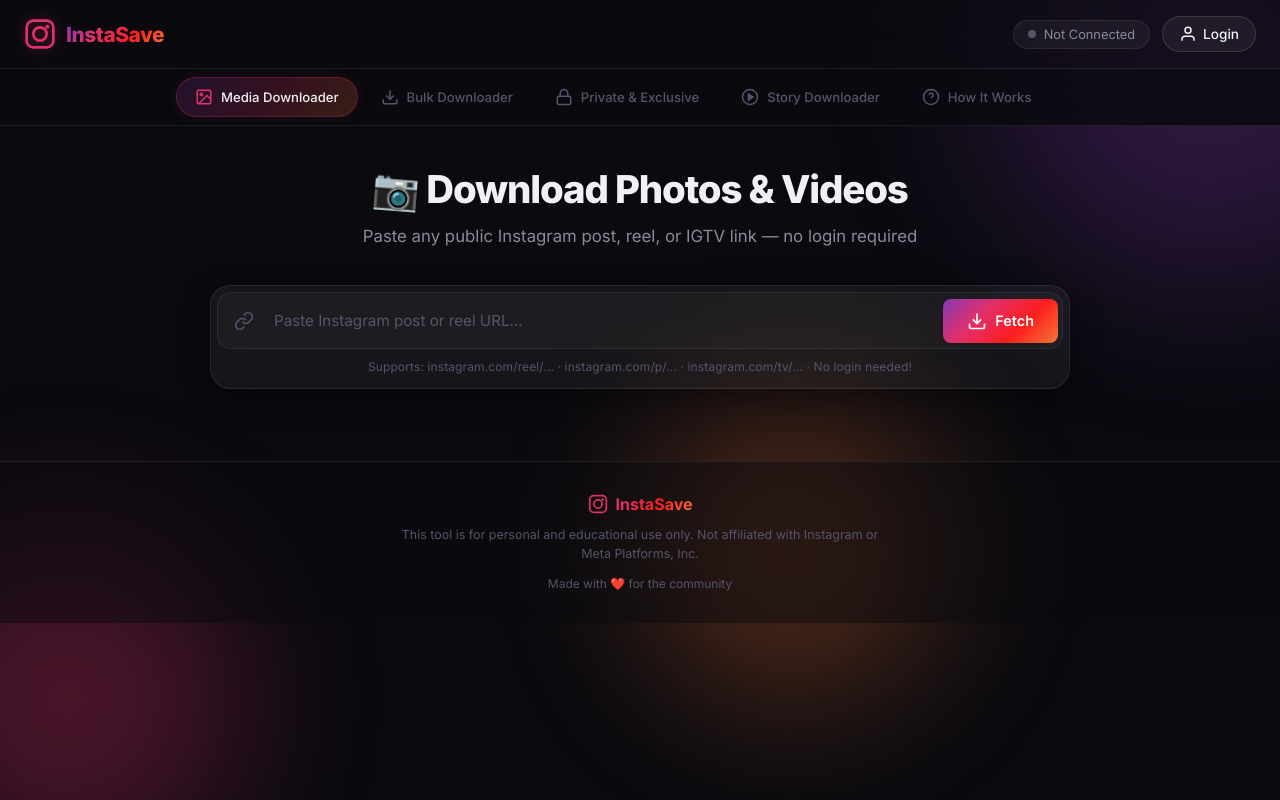
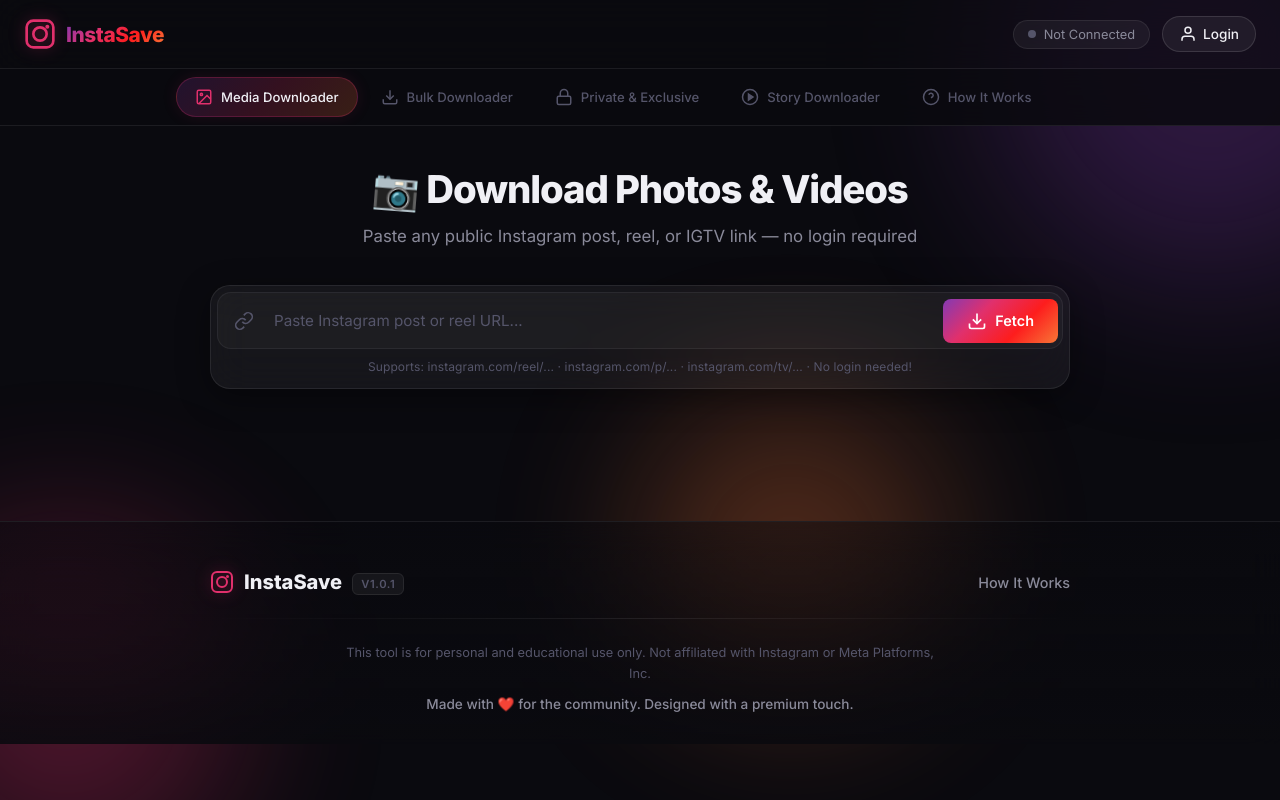
Before and after one commit to anshumanray19/InstaSave, a website: page public/index.html in a window 1280 px wide. Drawn offline with Linux system fonts and the light colour scheme; no server answers.

Commit message:
fix app.js catch handling

```diff
--- a/package.json
+++ b/package.json
@@ -1,11 +1,12 @@
 {
   "name": "instasave",
-  "version": "1.0.0",
+  "version": "1.0.1",
   "description": "Instagram Video Viewer - View any Instagram reel or video inline",
   "main": "server.js",
   "scripts": {
     "start": "node server.js",
-    "dev": "node server.js"
+    "dev": "node server.js",
+    "build": "node build.js"
   },
   "dependencies": {
     "cors": "^2.8.5",
--- a/public/app.js
+++ b/public/app.js
@@ -154,7 +154,8 @@ async function fetchPublicMedia() {
 
     } catch (err) {
         hidePublicLoading();
-        showPublicError('Network error. Make sure the server is running at localhost:3000.');
+        console.error('Fetch error:', err);
+        showPublicError('Connection error (Check console for details). Make sure server is running.');
     }
 }
 
@@ -341,7 +342,8 @@ async function fetchProfileMedia(cursor = null) {
 
     } catch (err) {
         hideBulkLoading();
-        showBulkError('Network error. Make sure the server is running at localhost:3000.');
+        console.error('Fetch error:', err);
+        showBulkError('Connection error (Check console for details). Make sure server is running.');
     }
 }
 
@@ -650,7 +652,8 @@ async function loginWithSession() {
             showLoginError(data.error || 'Failed to connect. Check your sessionid.');
         }
     } catch (err) {
-        showLoginError('Network error. Make sure the server is running.');
+        console.error('Login error:', err);
+        showLoginError('Connection error. Check console or make sure server is running.');
     } finally {
         btnConnect.disabled = false;
         btnConnect.textContent = 'Connect';
@@ -756,7 +759,8 @@ async function fetchVideo() {
 
     } catch (err) {
         hideLoading();
-        showError('Network error. Make sure the server is running at localhost:3000.');
+        console.error('Fetch error:', err);
+        showError('Connection error (Check console for details). Make sure server is running.');
     }
 }
 
--- a/public/index.html
+++ b/public/index.html
@@ -557,18 +557,29 @@
     <!-- Footer -->
     <footer class="footer">
         <div class="footer-inner">
+            <div class="footer-top">
                 <div class="footer-brand">
                     <svg class="footer-logo-icon" viewBox="0 0 24 24" fill="none" stroke="currentColor" stroke-width="2"
-                    width="20" height="20">
+                        width="24" height="24">
                         <rect x="2" y="2" width="20" height="20" rx="5" ry="5" />
                         <circle cx="12" cy="12" r="5" />
                         <circle cx="17.5" cy="6.5" r="1.5" fill="currentColor" stroke="none" />
                     </svg>
-                <span>InstaSave</span>
+                    <span>InstaSave <span class="app-version">v1.0.1</span></span>
                 </div>
+                <div class="footer-links">
+                    <a href="#" onclick="switchTab('howto'); return false;">How It Works</a>
+                    <!-- <a href="https://github.com/anshumanray19/InstaSave" target="_blank" rel="noopener">GitHub Repo</a> -->
+                </div>
+            </div>
+
+            <div class="footer-divider"></div>
+
+            <div class="footer-bottom">
                 <p class="footer-disclaimer">This tool is for personal and educational use only. Not affiliated with
                     Instagram or Meta Platforms, Inc.</p>
-            <p class="footer-love">Made with ❤️ for the community</p>
+                <p class="footer-love">Made with ❤️ for the community. Designed with a premium touch.</p>
+            </div>
         </div>
     </footer>
 
--- a/public/style.css
+++ b/public/style.css
@@ -1484,48 +1484,101 @@ body {
     position: relative;
     z-index: 1;
     border-top: 1px solid var(--glass-border);
-    background: rgba(10, 10, 15, 0.5);
-    backdrop-filter: blur(12px);
-    -webkit-backdrop-filter: blur(12px);
+    background: linear-gradient(to top, rgba(10, 10, 15, 0.9), rgba(10, 10, 15, 0.5));
+    backdrop-filter: blur(16px);
+    -webkit-backdrop-filter: blur(16px);
+    margin-top: 60px;
 }
 
 .footer-inner {
     max-width: 900px;
     margin: 0 auto;
-    padding: 32px 20px;
-    text-align: center;
-    display: flex;
-    flex-direction: column;
-    align-items: center;
-    gap: 12px;
+    padding: 48px 20px 32px;
+}
+
+.footer-top {
+    display: flex;
+    justify-content: space-between;
+    align-items: center;
+    flex-wrap: wrap;
+    gap: 20px;
+    margin-bottom: 24px;
 }
 
 .footer-brand {
     display: flex;
     align-items: center;
-    gap: 8px;
-    font-weight: 700;
-    font-size: 1rem;
-    background: var(--gradient-ig);
-    -webkit-background-clip: text;
-    -webkit-text-fill-color: transparent;
-    background-clip: text;
+    gap: 10px;
+    font-weight: 800;
+    font-size: 1.25rem;
+    color: var(--text-primary);
+    background: none;
+    -webkit-background-clip: unset;
+    -webkit-text-fill-color: unset;
+    background-clip: unset;
 }
 
 .footer-logo-icon {
     color: var(--ig-pink);
+    filter: drop-shadow(0 0 8px rgba(225, 48, 108, 0.4));
+}
+
+.app-version {
+    font-size: 0.70rem;
+    font-weight: 600;
+    padding: 3px 8px;
+    border-radius: 6px;
+    background: var(--glass-bg);
+    border: 1px solid var(--glass-border);
+    color: var(--text-muted);
+    margin-left: 6px;
+    vertical-align: middle;
+    letter-spacing: 0.05em;
+    text-transform: uppercase;
+}
+
+.footer-links {
+    display: flex;
+    gap: 24px;
+}
+
+.footer-links a {
+    color: var(--text-secondary);
+    text-decoration: none;
+    font-size: 0.9rem;
+    font-weight: 500;
+    transition: var(--transition-fast);
+}
+
+.footer-links a:hover {
+    color: var(--ig-pink);
+}
+
+.footer-divider {
+    height: 1px;
+    background: linear-gradient(90deg, transparent, var(--glass-border), transparent);
+    margin-bottom: 24px;
+}
+
+.footer-bottom {
+    display: flex;
+    flex-direction: column;
+    align-items: center;
+    text-align: center;
+    gap: 12px;
 }
 
 .footer-disclaimer {
-    font-size: 0.78rem;
+    font-size: 0.8rem;
     color: var(--text-muted);
-    line-height: 1.5;
-    max-width: 500px;
+    line-height: 1.6;
+    max-width: 600px;
 }
 
 .footer-love {
-    font-size: 0.75rem;
-    color: var(--text-muted);
+    font-size: 0.85rem;
+    color: var(--text-secondary);
+    font-weight: 500;
 }
 
 /* ─── Login Modal ───────────────────────────────────────────── */
--- a/server.js
+++ b/server.js
@@ -4,7 +4,7 @@ const fetch = require('node-fetch');
 const path = require('path');
 
 const app = express();
-const PORT = 3000;
+const PORT = process.env.PORT || 3000;
 
 // Middleware
 app.use(cors());
@@ -923,5 +923,5 @@ app.get('*', (req, res) => {
 });
 
 app.listen(PORT, () => {
-    console.log(`\n  🎬  InstaSave is running at http://localhost:${PORT}\n`);
+    console.log(`\n  🎬  InstaSave is running on port ${PORT}\n`);
 });
```
Also changed, not shown: 1 other file. Lines whose indentation alone changed are shown as unchanged.
